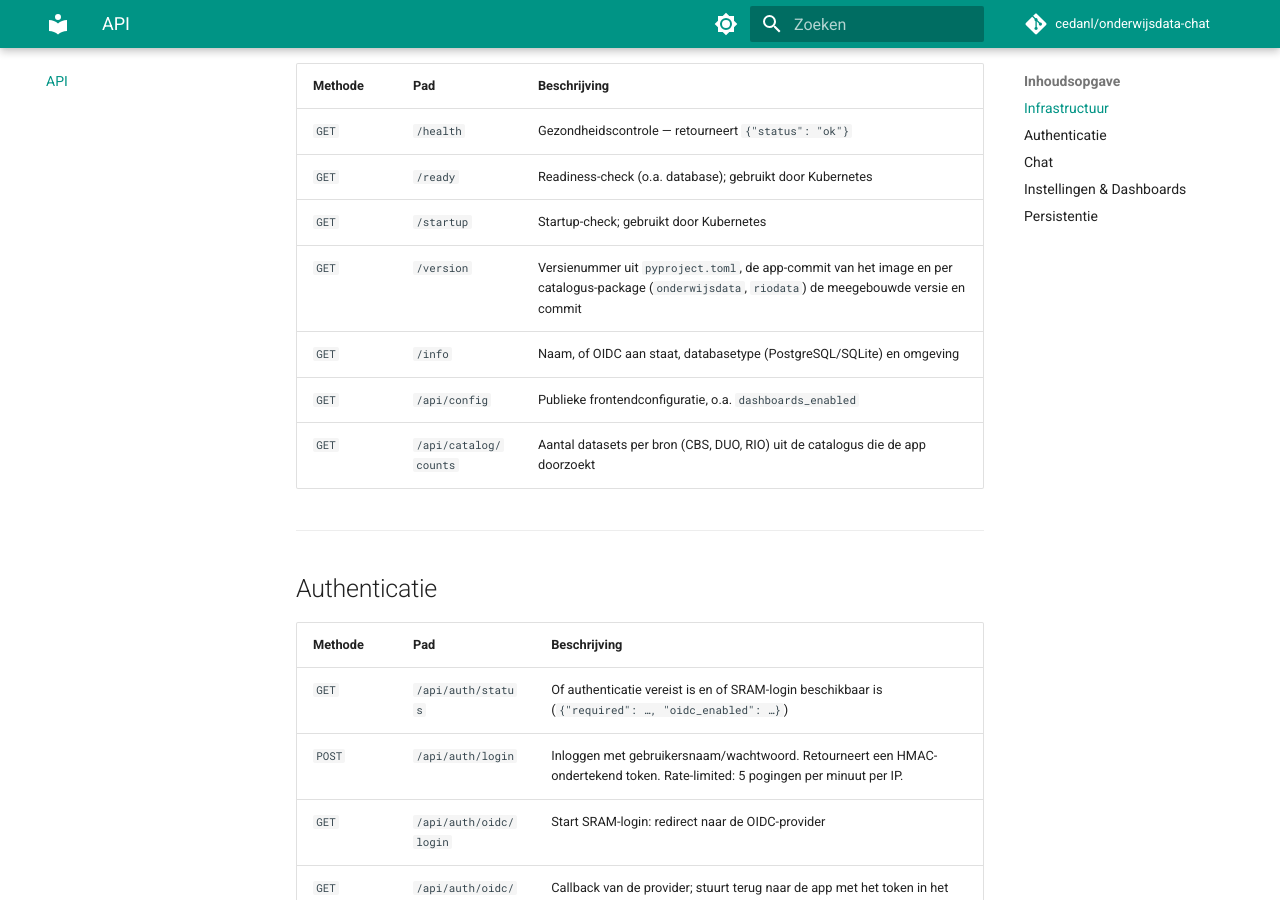
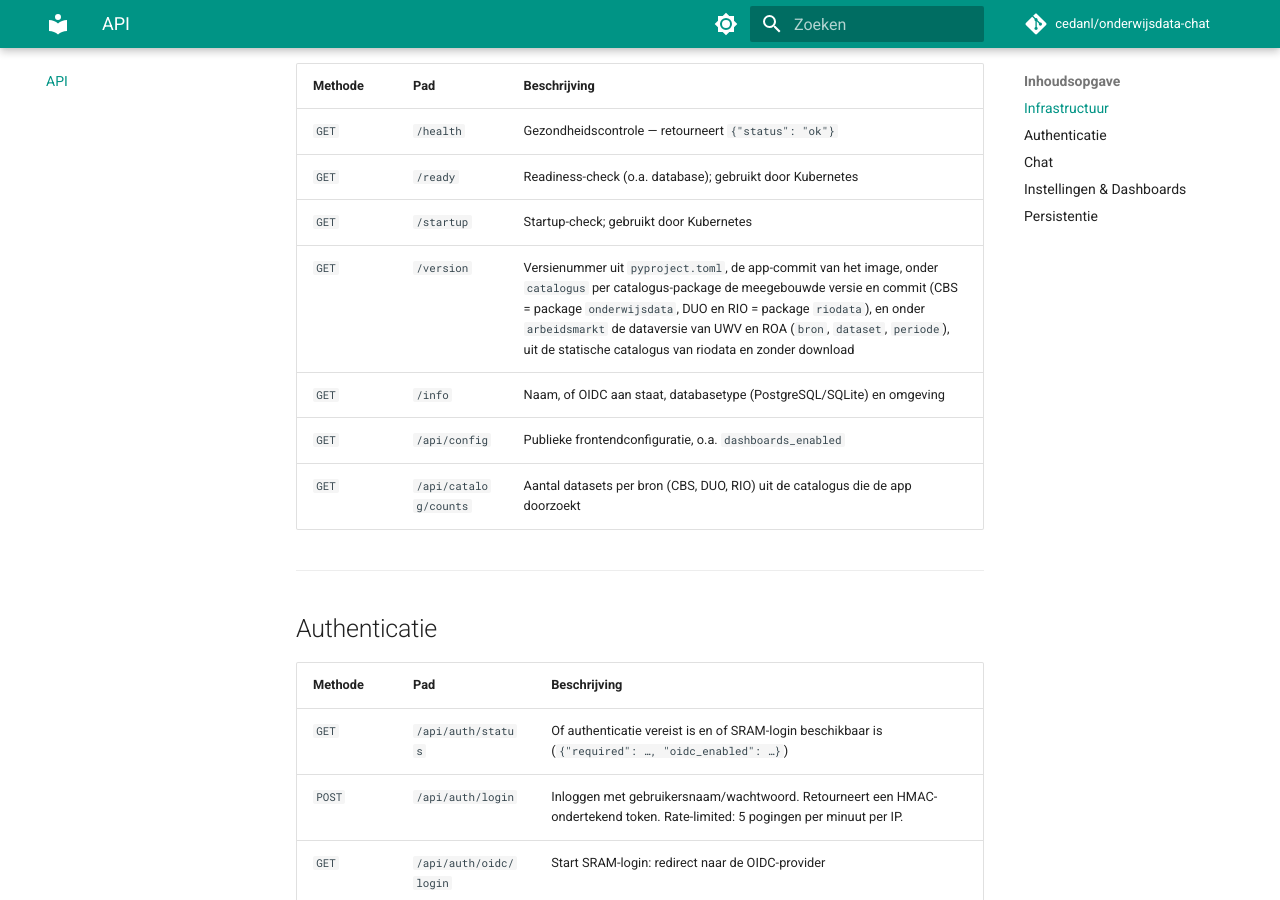
Before and after one commit to cedanl/onderwijsdata-chat, an MkDocs documentation site: the page built from docs/api.md, in a window 1280 px wide and 900 px high, scrolled down 333 px. Built offline with MkDocs 1.6.1 and Material for MkDocs 9.7.7, drawn with Linux system fonts in a browser that asks for light colours; comment, search, counter and statistics services are not loaded.

Commit message:
docs: record the CH-30r decision and the /version arbeidsmarkt key
- api.md: /version names arbeidsmarkt and which package carries which source
  (CBS = onderwijsdata, DUO and RIO = riodata).
- anti-hallucination-architecture.md: why the data_key stays, collapsed
  under "Technische details".
- CHANGELOG: one line per item; the older citation line no longer says the
  key sits directly below.

Refs #471

Co-Authored-By: Claude Opus 5.5 <noreply@anthropic.com>

```diff
--- a/docs/api.md
+++ b/docs/api.md
@@ -11,7 +11,7 @@ De app draait op FastAPI en biedt een REST-API en WebSocket-endpoint voor commun
 | `GET` | `/health` | Gezondheidscontrole — retourneert `{"status": "ok"}` |
 | `GET` | `/ready` | Readiness-check (o.a. database); gebruikt door Kubernetes |
 | `GET` | `/startup` | Startup-check; gebruikt door Kubernetes |
-| `GET` | `/version` | Versienummer uit `pyproject.toml`, de app-commit van het image en per catalogus-package (`onderwijsdata`, `riodata`) de meegebouwde versie en commit |
+| `GET` | `/version` | Versienummer uit `pyproject.toml`, de app-commit van het image, onder `catalogus` per catalogus-package de meegebouwde versie en commit (CBS = package `onderwijsdata`, DUO en RIO = package `riodata`), en onder `arbeidsmarkt` de dataversie van UWV en ROA (`bron`, `dataset`, `periode`), uit de statische catalogus van riodata en zonder download |
 | `GET` | `/info` | Naam, of OIDC aan staat, databasetype (PostgreSQL/SQLite) en omgeving |
 | `GET` | `/api/config` | Publieke frontendconfiguratie, o.a. `dashboards_enabled` |
 | `GET` | `/api/catalog/counts` | Aantal datasets per bron (CBS, DUO, RIO) uit de catalogus die de app doorzoekt |
```
Also changed, not shown: CHANGELOG.md (+4 -1 lines), docs/anti-hallucination-architecture.md (+2 -0 lines).
